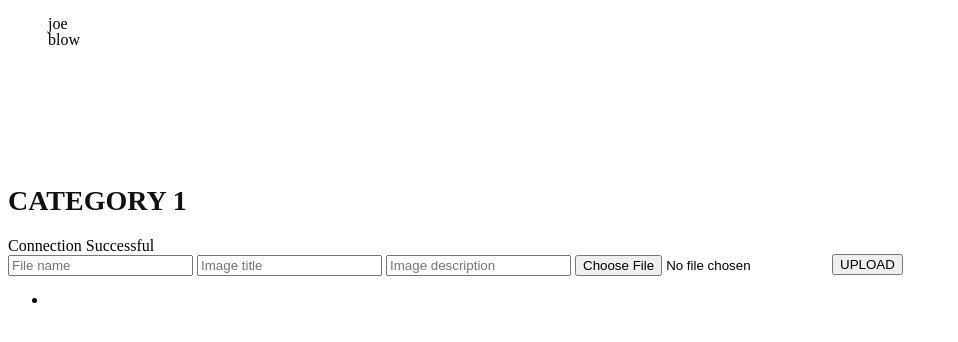
After one commit to george-zip/ecommerce_project, a PHP site: page /Category1.php in a window 1280 px wide. The commit adds this page. Shown: the top 342 px of the page, without its empty margins (0-958 px from the left). Run offline with PHP 8.4, Linux system fonts and the light colour scheme; the visitor is signed in with stand-in values (Sample User, id 1); data that the repository does not hold is empty.

Commit message:
Upload Product pages for category1 Previous commit missing AdminUsers, adding this commit

```diff
--- /dev/null
+++ b/public_html/Category1.php
@@ -0,0 +1,86 @@
+<?php
+session_start();
+//echo $_SESSION['LoginUser'];
+    if(!isset($_SESSION['LoginUser'])){
+        //A user must be logged in to see this page
+        header("location:Login.php");
+        exit();
+    }
+?>
+
+<!DOCTYPE html>
+<html lang="en">
+<head>
+    <meta charset="UTF-8">
+    <title>Cymbals</title>
+    <link rel="stylesheet" href="css/category-style.css">
+</head>
+<body>
+<header>
+    <nav>
+        <ul>
+            <li>joe</li>
+            <li>blow</li>
+        </ul>
+    </nav>
+</header>
+<main>
+    <section class="category-links">
+        <div class="wrapper">
+
+            <h2>Category 1</h2>
+            <div class= "category-container">
+        <!--     start here -->
+                <?php
+                include_once 'connection.php';
+                          $query = "SELECT * FROM product;";  //26:16
+                            $stmt=mysqli_stmt_init($conn);
+                            if(!mysqli_stmt_prepare($stmt,$query)){
+                                echo "Flex Box Query failed";
+                            }
+                            else {
+                                mysqli_stmt_execute($stmt);
+                                $result = mysqli_stmt_get_result($stmt);
+                                while ($row = mysqli_fetch_assoc($result)) {
+
+                                    echo ' <a href="#">
+                                            <div style="background-image: url(images/category/' . $row["PhotoLink"] . ');"></div>
+                                    <h3>' . $row["Category"] . '</h3>
+                                    <p>' . $row["Description"] . '</p>
+                            </a>';
+
+                                }
+                            }
+                            ?>
+        <!--     end here -->
+
+    </div>
+        </div>
+
+        <?php
+        if (isset($_SESSION['Role']) && ($_SESSION['Role']==3 || $_SESSION['Role'])==4){
+            echo '<div class="category-upload">
+                    <form action="../includes/category-upload.inc.php" method="POST" enctype="multipart/form-data">
+                    <input type="text" name="filename" placeholder="File name">
+                    <input type="text" name="filetitle" placeholder="Image title">
+                    <input type="text" name="filedesc" placeholder="Image description">
+                    <input type="file" name="file">
+                    <button type="submit" name="submit">UPLOAD</button>
+                </form>
+            </div>';
+        }
+
+        ?>
+
+
+    </section>
+</main>
+<div class="wrapper">
+    <footer>
+        <ul>
+            <li></li>
+        </ul>
+    </footer>
+</div>
+</body>
+</html>
--- /dev/null
+++ b/public_html/css/category-style.css
@@ -0,0 +1,88 @@
+body {
+  line-height:1;
+}
+
+article,aside,details,figcaption,figure,
+footer,header,hgroup,menu,nav,section {
+    display: block;
+}
+
+nav ul {
+    list-style:none;
+}
+
+blockquote, q{
+    quotes:none;
+}
+blockquote:before,blockquote:after,
+q:before, q:after{
+    content:'';
+    content:none;
+}
+
+a{
+    marging:0;
+    padding:0;
+    font-size:100%;
+
+}
+
+
+
+input, select {
+    vertical-align:middle;
+}
+
+*{
+    text-decoration: none;
+}
+
+main {
+    padding-top:100px;
+}
+
+header {
+
+}
+
+.category-links h2 {
+    font-family:Catamaran;
+    font-size:28px;
+    font-weight: 600px;
+    color:#111;
+    text-transform: uppercase;
+}
+
+.category-container {
+    display: flex;
+    flex-direction: row;
+    flex-wrap: wrap;
+    justify-content: flex-start;
+    align-content: flex-start;
+}
+
+.category-container a {
+    width:230px;
+    margin:20px 10px 0;
+
+}
+
+.category-container a:hover{
+    opacity:0.8;
+}
+
+.category-container a div {
+    width:100%;
+    height:235px;
+    background-color:red;
+    background-position:center;
+    background-repeat:no-repeat;
+    background-size:cover;
+}
+
+.category-container a h3{
+    font-family: Catamaran;
+    font-size:20px;
+    font-weight:700;
+    color:#111;
+}
--- a/public_html/heading.php
+++ b/public_html/heading.php
@@ -11,6 +11,7 @@ session_start();
 <!--    <link rel="preconnect" href="https://fonts.gstatic.com">-->
 </head>
 <body>
+<header>
 <nav id="navigationbar">
     <div>
         <ul>
@@ -44,4 +45,5 @@ session_start();
         </ul>
     </div>
 </nav>
+    </header>
 <div class="homeMenu"></div>
--- a/public_html/index.php
+++ b/public_html/index.php
@@ -12,7 +12,7 @@
 
                 <div>
                     <h3>
-                        Category 1
+                        <a href="Category1.php">Category1</a>
                     </h3>
                 </div>
                 <div>
```
Also changed, not shown: includes/category-upload.inc.php (added, +82 -0 lines), public_html/AdminUsers.php (added, +132 -0 lines).
